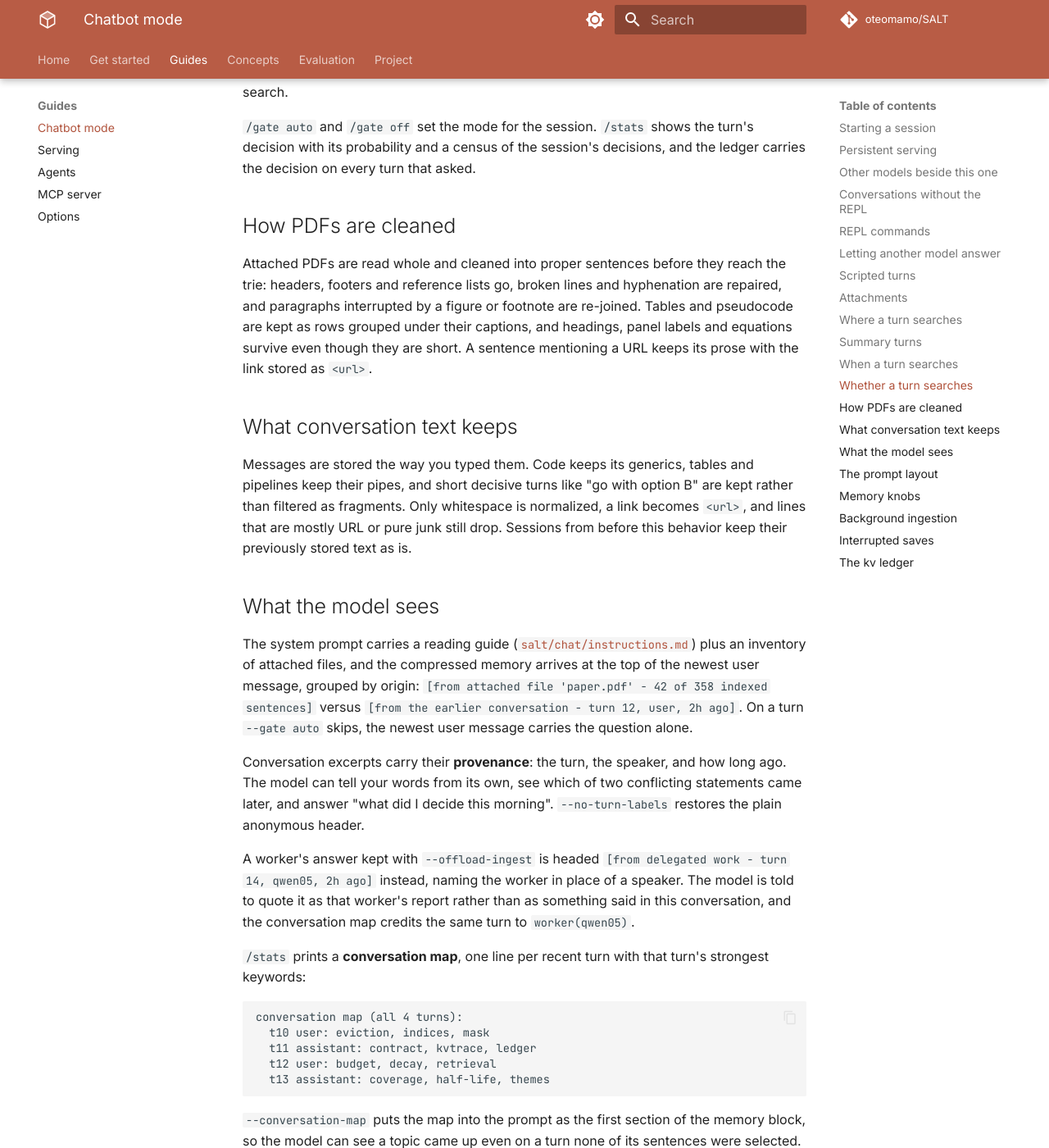
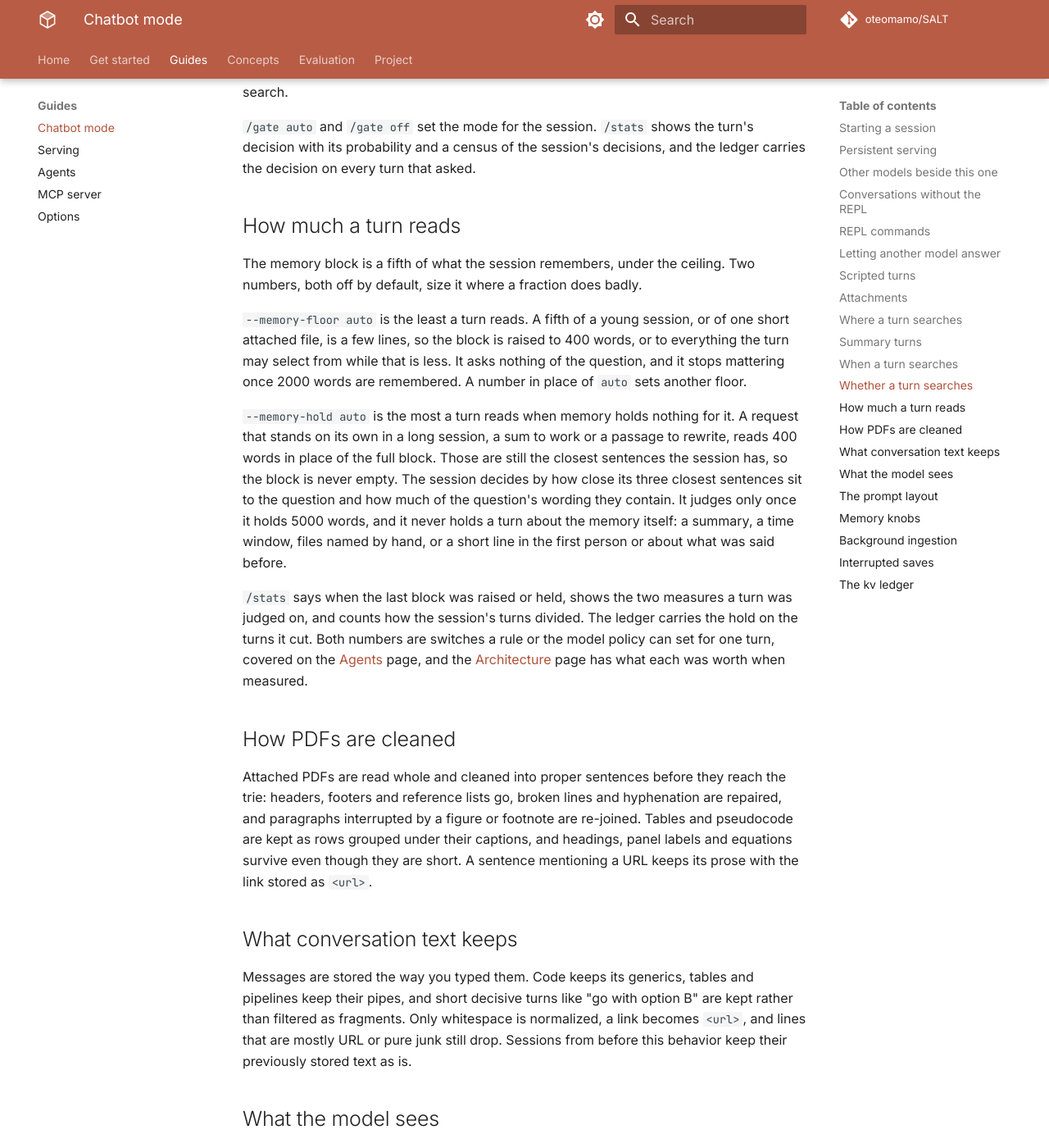
Before and after one commit to oteomamo/SALT, an MkDocs documentation site: the page built from docs/chatbot.md, in a window 1280 px wide and 1400 px high, scrolled down 8168 px. Shown: the whole window at 82% size. Built offline with MkDocs 1.6.1 and Material for MkDocs 9.7.7, drawn with Linux system fonts in a browser that asks for light colours; comment, search, counter and statistics services are not loaded; the version menu is left out; some of the changed text lies outside the part shown.

Commit message:
v3.0.51 docs: how much a turn reads, in the chatbot guide and options

```diff
--- a/docs/chatbot.md
+++ b/docs/chatbot.md
@@ -358,6 +358,38 @@ shows the turn's decision with its probability and a census of the
 session's decisions, and the ledger carries the decision on every turn
 that asked.
 
+## How much a turn reads
+
+The memory block is a fifth of what the session remembers, under the
+ceiling. Two numbers, both off by default, size it where a fraction
+does badly.
+
+`--memory-floor auto` is the least a turn reads. A fifth of a young
+session, or of one short attached file, is a few lines, so the block is
+raised to 400 words, or to everything the turn may select from while
+that is less. It asks nothing of the question, and it stops mattering
+once 2000 words are remembered. A number in place of `auto` sets
+another floor.
+
+`--memory-hold auto` is the most a turn reads when memory holds
+nothing for it. A request that stands on its own in a long session, a
+sum to work or a passage to rewrite, reads 400 words in place of the
+full block. Those are still the closest sentences the session has, so
+the block is never empty. The session decides by how close its three
+closest sentences sit to the question and how much of the question's
+wording they contain. It judges only once it holds 5000 words, and it
+never holds a turn about the memory itself: a summary, a time window,
+files named by hand, or a short line in the first person or about what
+was said before.
+
+`/stats` says when the last block was raised or held, shows the two
+measures a turn was judged on, and counts how the session's turns
+divided. The ledger carries the hold on the turns it cut. Both numbers
+are switches a rule or the model policy can set for one turn, covered
+on the [Agents](agents.md) page, and the
+[Architecture](architecture.md#how-much-a-turn-reads) page has what
+each was worth when measured.
+
 ## How PDFs are cleaned
 
 Attached PDFs are read whole and cleaned into proper sentences before
@@ -515,7 +547,8 @@ page lists them all with when to reach for each. In concept:
 - **Floor.** A fifth of a young session is only a few lines. With
   `--memory-floor auto` a turn reads at least 400 words of memory, or
   all of it while the session holds less, and `/stats` says when the
-  last block was raised.
+  last block was raised. See
+  [How much a turn reads](#how-much-a-turn-reads).
 - **Hold.** A fifth of a long session is thousands of words, read
   whether or not any of them bear on the question. With
   `--memory-hold auto` a turn that memory holds nothing for reads at
@@ -523,7 +556,8 @@ page lists them all with when to reach for each. In concept:
   holds 5000 words, and never on a turn about the memory itself: a
   summary, a time window, files named by hand, or a short line in the
   first person or about what was said before. `/stats` says when the
-  last block was held and how the session's turns divided.
+  last block was held and how the session's turns divided. See
+  [How much a turn reads](#how-much-a-turn-reads).
 - **Short turns.** Terse decisions like "go with option B" stay in
   memory by default, and `--short-turns fuse` stores a bare "yes"
   together with the question it answers, so the decision is findable
--- a/pyproject.toml
+++ b/pyproject.toml
@@ -4,7 +4,7 @@ build-backend = "setuptools.build_meta"
 
 [project]
 name = "salt"
-version = "3.0.50"
+version = "3.0.51"
 description = "SALT: Salience-Aware Lexical Trie for Long-Context Compression"
 readme = "README.md"
 license = "MIT"
```
Also changed, not shown: docs/architecture.md (+4 -1 lines), docs/options.md (+2 -0 lines).
